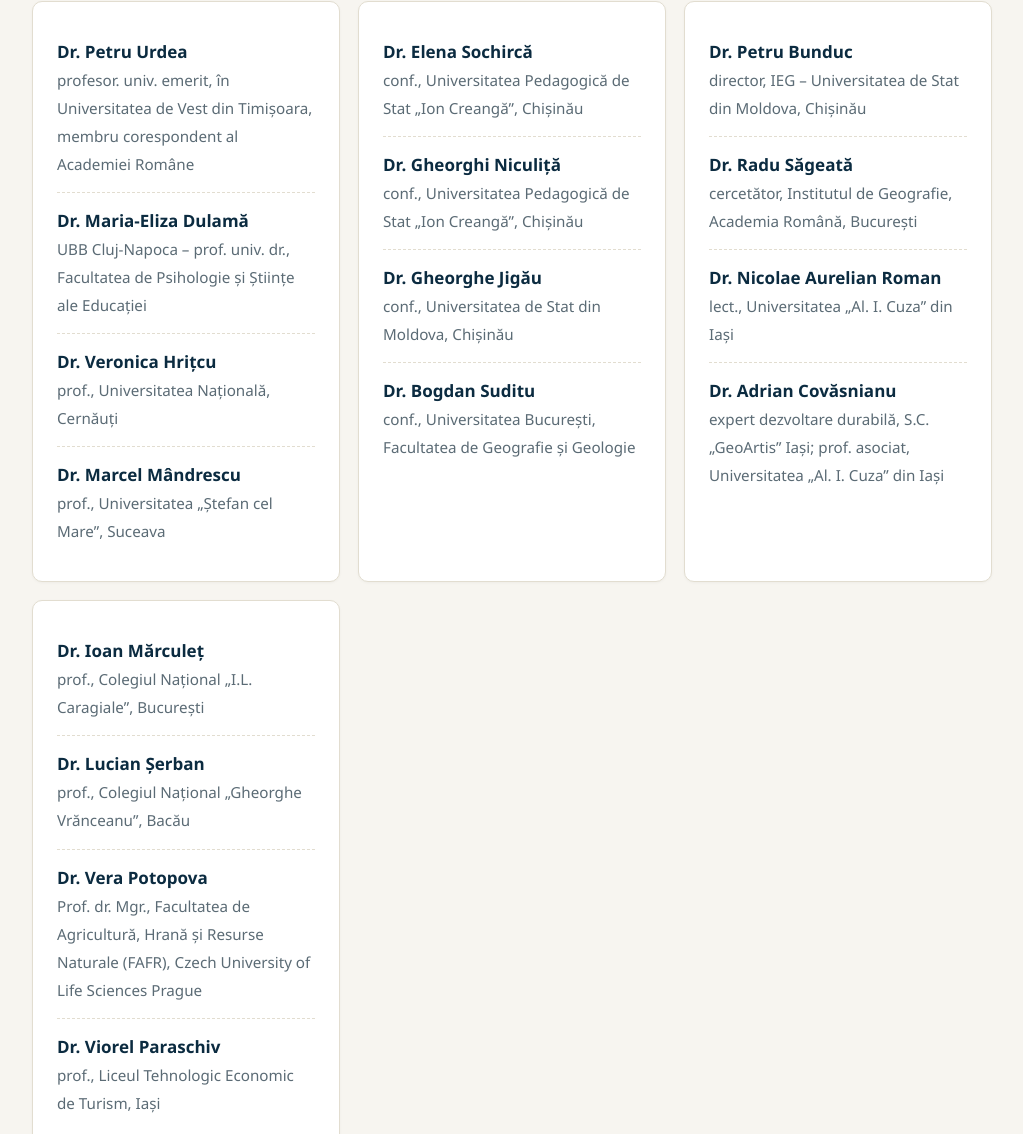
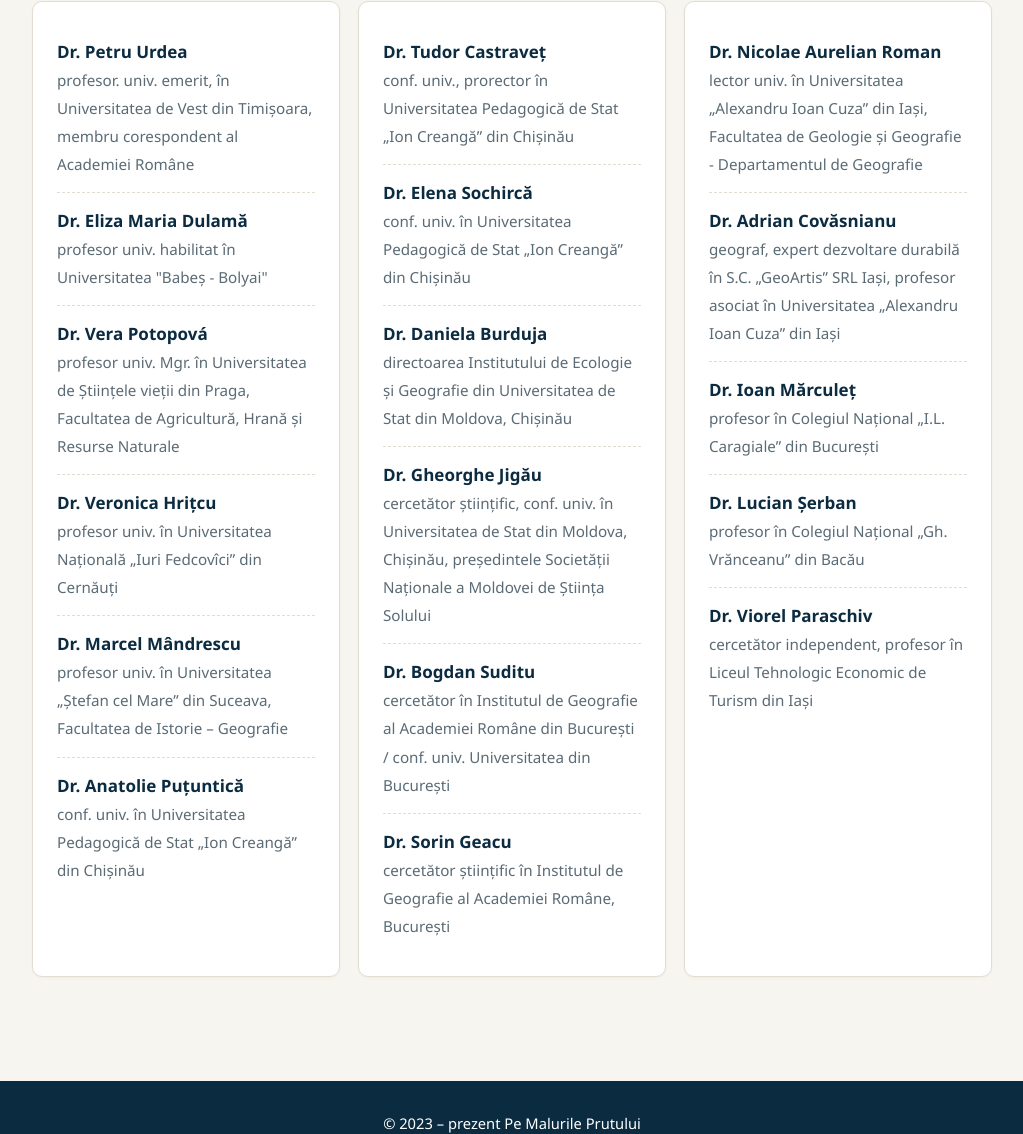
Before and after one commit to Rikarudo1/pemalurileprutului, a plain HTML site: page comitet.html in a window 1280 px wide. Shown: the part 376-1510 px from the top of the page, without its empty margins (128-1151 px from the left). Drawn offline with Linux system fonts and the light colour scheme.

Commit message:
comitet.html

```diff
--- a/comitet.html
+++ b/comitet.html
@@ -31,31 +31,30 @@
 
       <div class="card">
         <div class="person"><strong>Dr. Petru Urdea</strong><span>profesor. univ. emerit, în Universitatea de Vest din Timișoara, membru corespondent al Academiei Române</span></div>
-        <div class="person"><strong>Dr. Maria-Eliza Dulamă</strong><span>UBB Cluj-Napoca – prof. univ. dr., Facultatea de Psihologie și Științe ale Educației</span></div>
-        <div class="person"><strong>Dr. Veronica Hrițcu</strong><span>prof., Universitatea Națională, Cernăuți</span></div>
-        <div class="person"><strong>Dr. Marcel Mândrescu</strong><span>prof., Universitatea „Ștefan cel Mare”, Suceava</span></div>
+        <div class="person"><strong>Dr. Eliza Maria Dulamă</strong><span>profesor univ. habilitat în Universitatea "Babeș - Bolyai"</span></div>
+        <div class="person"><strong>Dr. Vera Potopová</strong><span>profesor univ. Mgr. în Universitatea de Științele vieții din Praga, Facultatea de Agricultură, Hrană și Resurse Naturale</span></div>
+        <div class="person"><strong>Dr. Veronica Hrițcu</strong><span>profesor univ. în Universitatea Națională „Iuri Fedcovîci” din Cernăuți</span></div>
+        <div class="person"><strong>Dr. Marcel Mândrescu</strong><span>profesor univ. în Universitatea „Ștefan cel Mare” din Suceava, Facultatea de Istorie – Geografie</span></div>
+        <div class="person"><strong>Dr. Anatolie Puțuntică</strong><span>conf. univ.  în Universitatea Pedagogică de Stat „Ion Creangă” din Chișinău</span></div>
       </div>
 
       <div class="card">
-        <div class="person"><strong>Dr. Elena Sochircă</strong><span>conf., Universitatea Pedagogică de Stat „Ion Creangă”, Chișinău</span></div>
-        <div class="person"><strong>Dr. Gheorghi Niculiță</strong><span>conf., Universitatea Pedagogică de Stat „Ion Creangă”, Chișinău</span></div>
-        <div class="person"><strong>Dr. Gheorghe Jigău</strong><span>conf., Universitatea de Stat din Moldova, Chișinău</span></div>
-        <div class="person"><strong>Dr. Bogdan Suditu</strong><span>conf., Universitatea București, Facultatea de Geografie și Geologie</span></div>
+        <div class="person"><strong>Dr. Tudor Castraveț</strong><span>conf. univ., prorector în Universitatea Pedagogică de Stat „Ion Creangă” din Chișinău</span></div>
+        <div class="person"><strong>Dr. Elena Sochircă</strong><span>conf. univ. în Universitatea Pedagogică de Stat „Ion Creangă” din Chișinău</span></div>
+        <div class="person"><strong>Dr. Daniela Burduja</strong><span>directoarea Institutului de Ecologie și Geografie din Universitatea de Stat din Moldova, Chișinău</span></div>
+        <div class="person"><strong>Dr. Gheorghe Jigău</strong><span>cercetător științific, conf. univ. în Universitatea de Stat din Moldova, Chișinău, președintele Societății Naționale a Moldovei de Știința Solului</span></div>
+        <div class="person"><strong>Dr. Bogdan Suditu</strong><span>cercetător în Institutul de Geografie al Academiei Române din București / conf. univ.  Universitatea din București</span></div>
+        <div class="person"><strong>Dr. Sorin Geacu</strong><span>cercetător științific în Institutul de Geografie al Academiei Române, București</span></div>
       </div>
 
       <div class="card">
-        <div class="person"><strong>Dr. Petru Bunduc</strong><span>director, IEG – Universitatea de Stat din Moldova, Chișinău</span></div>
-        <div class="person"><strong>Dr. Radu Săgeată</strong><span>cercetător, Institutul de Geografie, Academia Română, București</span></div>
-        <div class="person"><strong>Dr. Nicolae Aurelian Roman</strong><span>lect., Universitatea „Al. I. Cuza” din Iași</span></div>
-        <div class="person"><strong>Dr. Adrian Covăsnianu</strong><span>expert dezvoltare durabilă, S.C. „GeoArtis” Iași; prof. asociat, Universitatea „Al. I. Cuza” din Iași</span></div>
+        <div class="person"><strong>Dr. Nicolae Aurelian Roman</strong><span>lector univ. în Universitatea „Alexandru Ioan Cuza” din Iași, Facultatea de Geologie și Geografie - Departamentul de Geografie</span></div>
+        <div class="person"><strong>Dr. Adrian Covăsnianu</strong><span>geograf, expert dezvoltare durabilă în S.C. „GeoArtis” SRL Iași, profesor asociat în Universitatea „Alexandru Ioan Cuza” din Iași</span></div>
+        <div class="person"><strong>Dr. Ioan Mărculeț</strong><span>profesor în Colegiul Național „I.L. Caragiale” din București</span></div>
+        <div class="person"><strong>Dr. Lucian Șerban</strong><span>profesor în Colegiul Național „Gh. Vrănceanu” din Bacău</span></div>
+        <div class="person"><strong>Dr. Viorel Paraschiv</strong><span>cercetător independent, profesor în Liceul Tehnologic Economic de Turism din Iași</span></div>
       </div>
 
-      <div class="card">
-        <div class="person"><strong>Dr. Ioan Mărculeț</strong><span>prof., Colegiul Național „I.L. Caragiale”, București</span></div>
-        <div class="person"><strong>Dr. Lucian Șerban</strong><span>prof., Colegiul Național „Gheorghe Vrănceanu”, Bacău</span></div>
-        <div class="person"><strong>Dr. Vera Potopova</strong><span>Prof. dr. Mgr., Facultatea de Agricultură, Hrană și Resurse Naturale (FAFR), Czech University of Life Sciences Prague</span></div>
-        <div class="person"><strong>Dr. Viorel Paraschiv</strong><span>prof., Liceul Tehnologic Economic de Turism, Iași</span></div>
-      </div>
 
     </div>
   </section>
```
